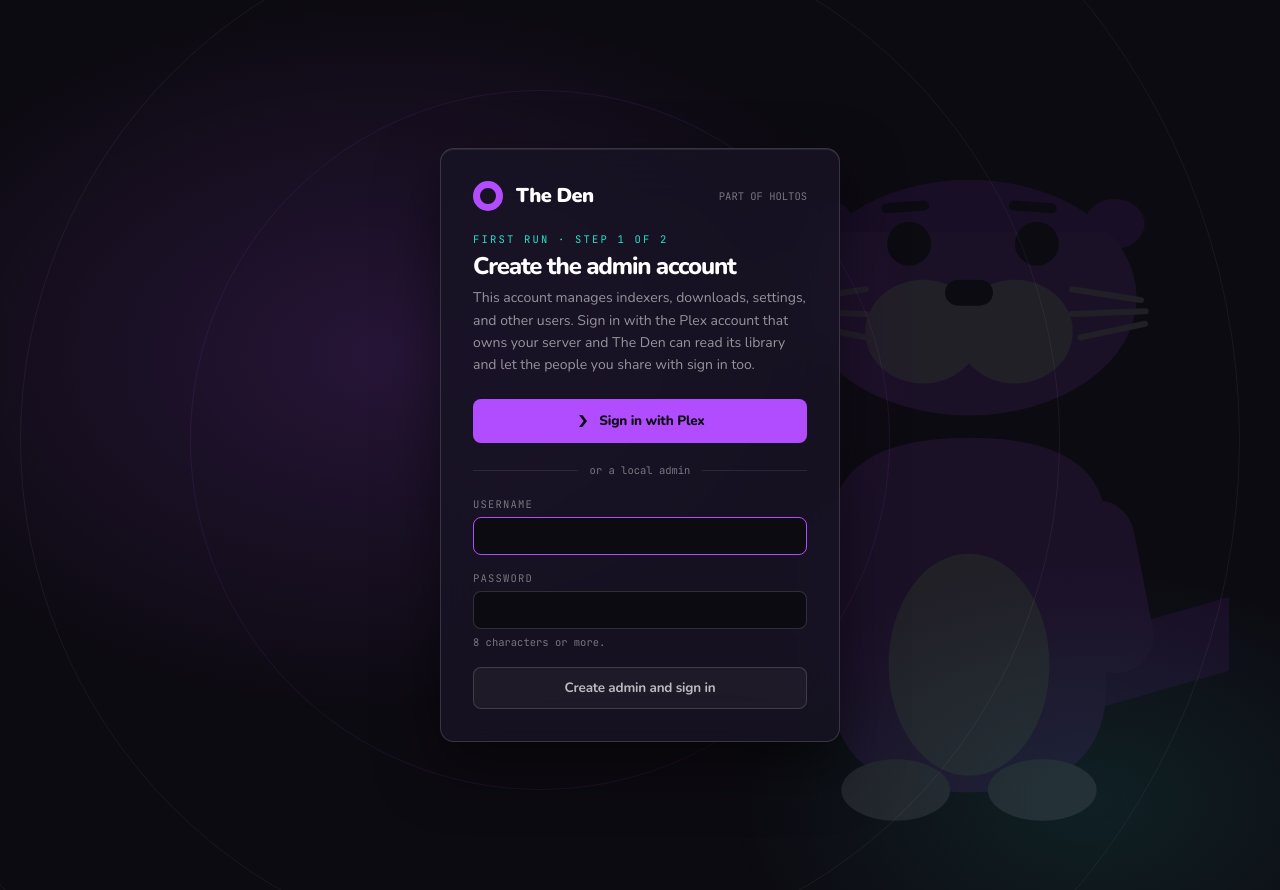
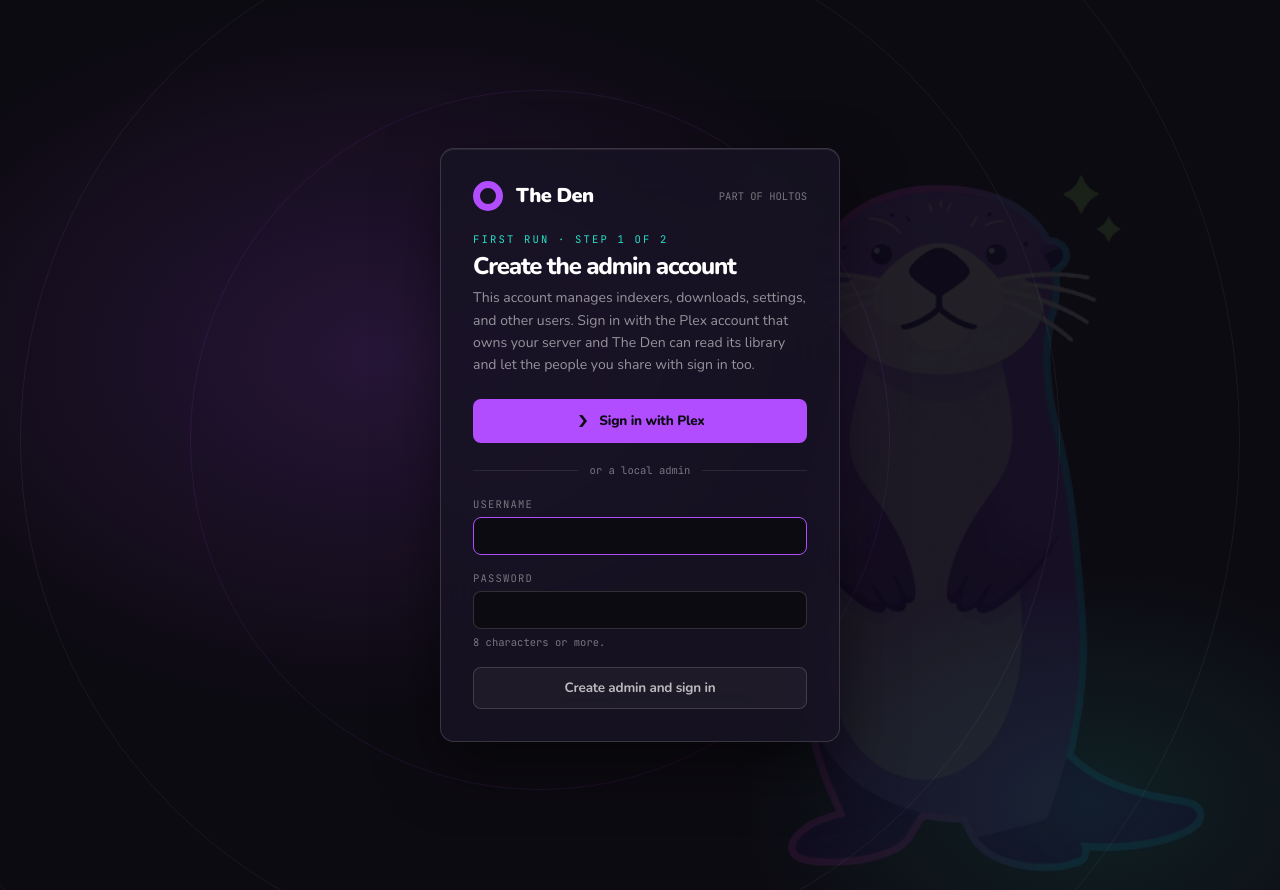
Before and after one commit to jamesyoungdahr-debug/the-den, a FastAPI app: page /setup in a window 1280 px wide. Run offline with FastAPI, Linux system fonts and the light colour scheme; the visitor is signed in with stand-in values (Sample User, id 1); some libraries are stand-ins or nearby versions.

Commit message:
Sign-in page: the new HoltOS otter behind the card
The faint full-body otter on the sign-in page was the old hand-drawn SVG.
It is now the ComfyUI render HoltOS uses on its login screen
(app/static/otter-fullbody.png, copied from the HoltOS neon rebrand's
usr/share/sddm/themes/holtos/otter.png), still at 9 % opacity. The small
lockup keeps the ring mark: the otter mark is used from 38 px up.

Co-Authored-By: Claude Opus 5 <noreply@anthropic.com>

```diff
--- a/app/templates/auth_base.html
+++ b/app/templates/auth_base.html
@@ -9,7 +9,7 @@
   <link rel="stylesheet" href="/static/holt-tokens.css?v={{ static_v }}">
   <link rel="stylesheet" href="/static/den.css?v={{ static_v }}">
   <style>
-    /* Sign-in ground: the wallpaper's pool rings, the purple glow, and the otter at 9%. */
+    /* Sign-in ground: the wallpaper's pool rings, the purple glow, and the new HoltOS otter (ComfyUI render, the same as the HoltOS login screen) at 9%. */
     .den-auth { min-height: 100vh; display: flex; align-items: center; justify-content: center; padding: var(--holt-space-4); position: relative; overflow: hidden; }
     .den-auth-ground { position: fixed; inset: 0; z-index: 0; pointer-events: none;
       background: radial-gradient(900px 600px at 30% 40%, rgba(177,77,255,.16), transparent 60%), radial-gradient(600px 400px at 85% 90%, rgba(40,224,200,.10), transparent 60%); }
@@ -26,7 +26,7 @@
     <div class="den-auth-ring" style="width:1400px;height:1400px;left:-160px;top:-260px"></div>
     <div class="den-auth-ring" style="width:1040px;height:1040px;left:20px;top:-80px"></div>
     <div class="den-auth-ring" style="width:700px;height:700px;left:190px;top:90px;border-color:rgba(177,77,255,.10)"></div>
-    <img class="den-auth-otter" src="/static/otter-fullbody.svg" alt="">
+    <img class="den-auth-otter" src="/static/otter-fullbody.png?v={{ static_v }}" alt="">
   </div>
   <main class="den-auth">
     <div class="den-auth-card holt-glass-float">
```
Also changed, not shown: app/static/otter-fullbody.png (added).
